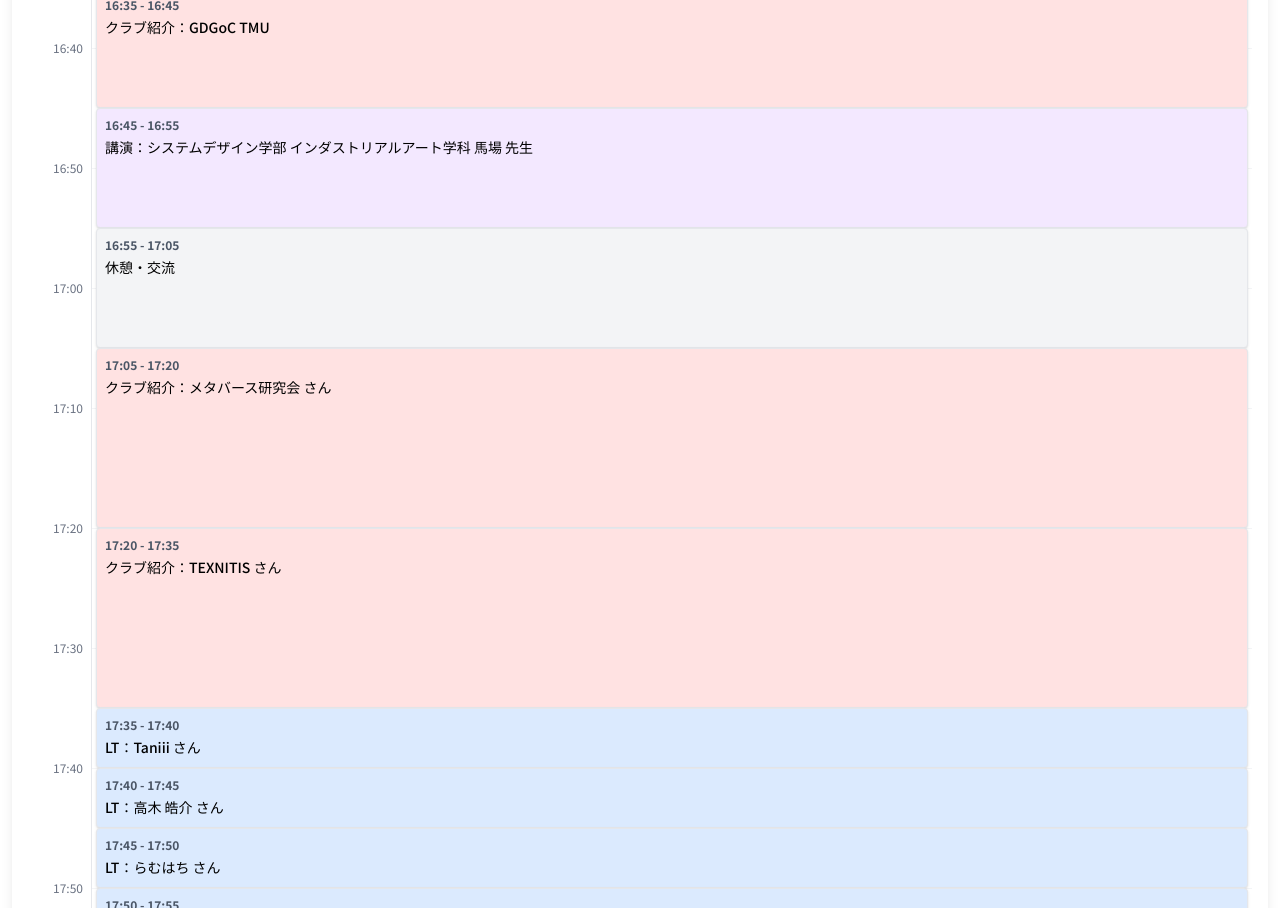
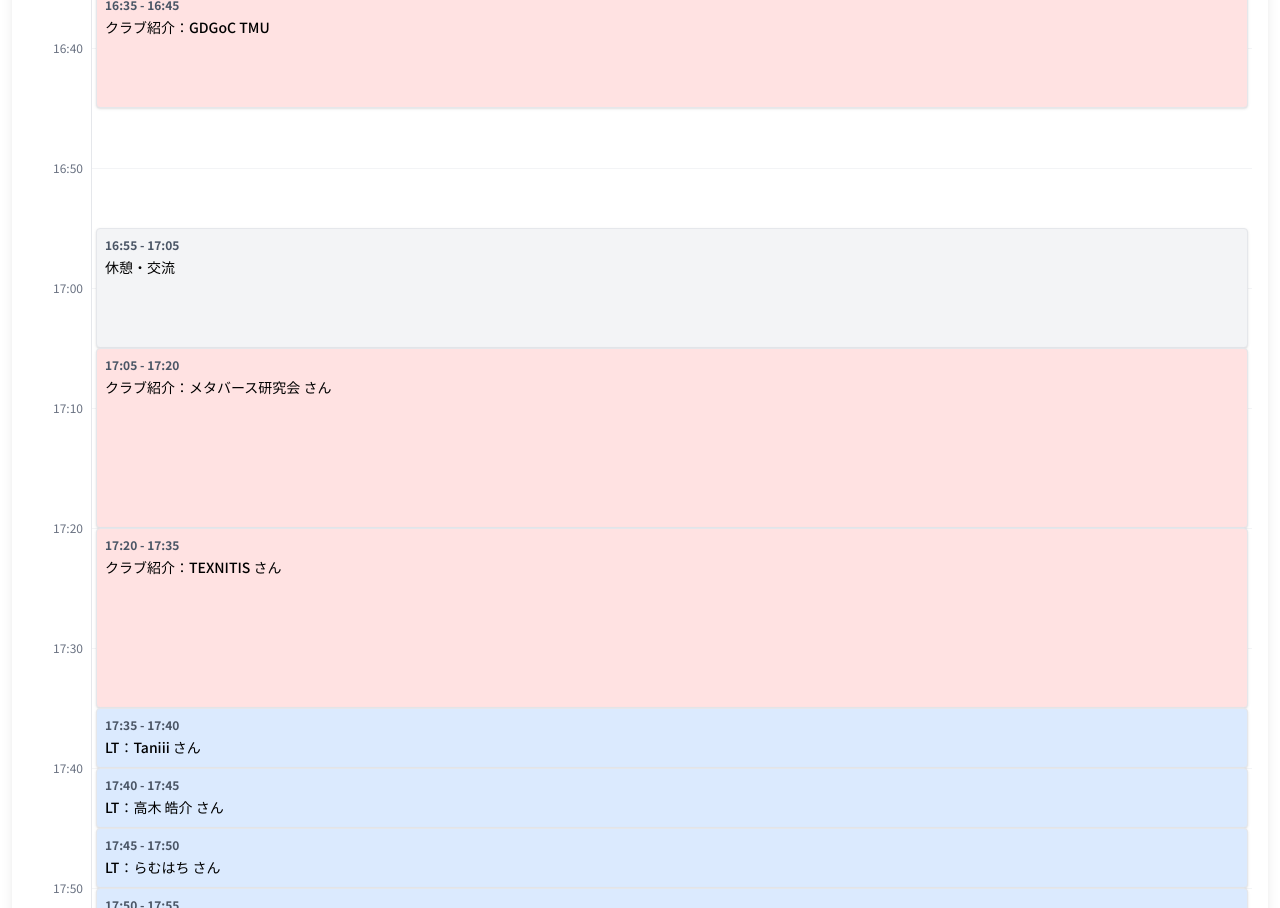
Before and after one commit to gdsc-tmu/tmu-creators-expo, a React (Vite) app: page / in a window 1280 px wide. Shown: the part 2100-3008 px from the top of the page. Built offline with nearby package versions, Linux system fonts and the light colour scheme.

Commit message:
change list

```diff
--- a/src/table.tsx
+++ b/src/table.tsx
@@ -9,7 +9,7 @@ const events = [
   { start: "16:05", end: "16:20", name: "クラブ紹介：CORE さん", color: "bg-red-100" },
   { start: "16:20", end: "16:35", name: "クラブ紹介：AR会 さん", color: "bg-red-100" },
   { start: "16:35", end: "16:45", name: "クラブ紹介：GDGoC TMU", color: "bg-red-100" },
-  { start: "16:45", end: "16:55", name: "講演：システムデザイン学部 インダストリアルアート学科 馬場 先生", color: "bg-purple-100" },
+
   { start: "16:55", end: "17:05", name: "休憩・交流", color: "bg-gray-100" },
   { start: "17:05", end: "17:20", name: "クラブ紹介：メタバース研究会 さん", color: "bg-red-100" },
   { start: "17:20", end: "17:35", name: "クラブ紹介：TEXNITIS さん", color: "bg-red-100" },
@@ -102,9 +102,9 @@ const Timetable = () => {
             return (
               <motion.div
                 viewport={{ once: true, amount: 0.1 }}
-                initial={{ opacity: 0, translateY: 10}}
-                whileInView={{ opacity: 1, translateY: 0}}
-                transition={{ duration: 0.4, ease:'easeOut' }}
+                initial={{ opacity: 0, translateY: 10 }}
+                whileInView={{ opacity: 1, translateY: 0 }}
+                transition={{ duration: 0.4, ease: 'easeOut' }}
                 key={index}
                 className={`absolute left-1 right-1 rounded border border-gray-200 p-2 text-sm overflow-hidden shadow-sm ${event.color || 'bg-blue-50'}`}
                 style={{
```
Also changed, not shown: 2 other files (tests, documents, lock files or other folders).
